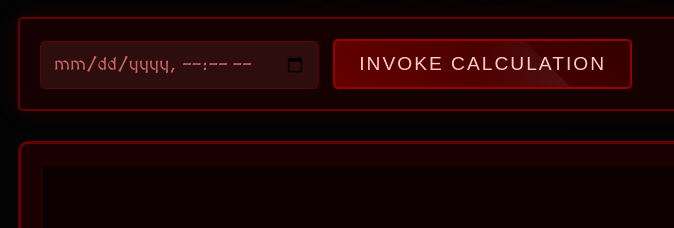
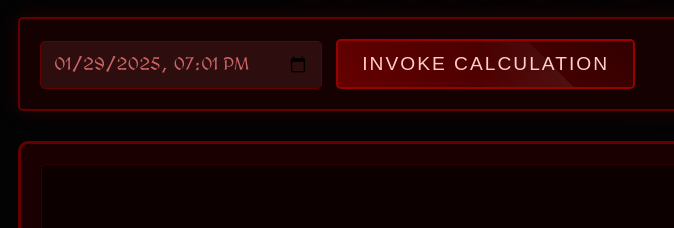
Before and after one commit to chicobri/bricocriii, a plain HTML site: page index.html in a window 1280 px wide. Shown: the part 150-378 px from the top of the page, 44-718 px from the left. Drawn offline with Linux system fonts and the light colour scheme; a web font is replaced by a local one.

Commit message:
Update index.html

```diff
--- a/index.html
+++ b/index.html
@@ -174,9 +174,25 @@
         <h1>Celestial Grimoire</h1>
 
         <div id="controls">
-            <input type="datetime-local" id="datetime" value="0000-00-00T00:00">
+            <input type="datetime-local" id="datetime">
             <button onclick="calculatePositions()">Invoke Calculation</button>
         </div>
+        <script>
+            // Set the input value on page load
+            document.addEventListener('DOMContentLoaded', function() {
+                const dateInput = document.getElementById('datetime');
+                const now = new Date();
+
+                // Format to 'YYYY-MM-DDTHH:mm' (local time)
+                const year = now.getFullYear();
+                const month = String(now.getMonth() + 1).padStart(2, '0'); // Months are 0-based
+                const day = String(now.getDate()).padStart(2, '0');
+                const hours = String(now.getHours()).padStart(2, '0');
+                const minutes = String(now.getMinutes()).padStart(2, '0');
+
+                dateInput.value = `${year}-${month}-${day}T${hours}:${minutes}`;
+            });
+            </script>
 
         <div id="chart-container">
             <canvas id="chart" width="1000" height="600"></canvas>
```
